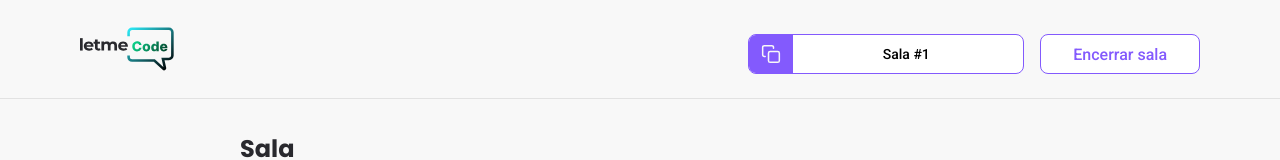
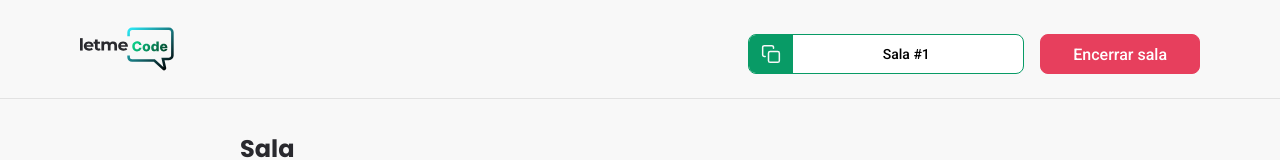
Before and after one commit to Jonaslunafreitas/Letmecode, a React (Create React App) app: page /admin/rooms/1 in a window 1280 px wide. Shown: the top 160 px of the page. Built offline with nearby package versions, Linux system fonts and the light colour scheme; no server answers; the database is empty.

Commit message:
Mudanças css de letmeak para letmecode

```diff
--- a/src/styles/auth.scss
+++ b/src/styles/auth.scss
@@ -4,7 +4,7 @@
     height: 100vh;
     aside {
         flex: 7;
-        background: #835afd;
+        background: #252525;
         color: #fff;
         display: flex;
         flex-direction: column;
@@ -41,6 +41,7 @@
         text-align: center;
         >img {
             align-self: center;
+            width: 180px;
         }
         h2 {
             font-size: 24px;
--- a/src/styles/button.scss
+++ b/src/styles/button.scss
@@ -2,7 +2,7 @@
     height: 50px;
     border-radius: 8px;
     font-weight: 500;
-    background: #835afd;
+    background: #089B66;
     color: #FFF;
     padding: 0 32px;
     display: flex;
@@ -15,9 +15,9 @@
         margin-right: 8px;
     }
     &.outlined {
-        background: #FFF;
-        border: 1px solid #835afd;
-        color: #835afd;
+        background: #E73F5D;
+        border: 1px solid #E73F5D;
+        color: #fff;
     }
     &:not(:disabled):hover {
         filter: brightness(0.9);
--- a/src/styles/room-code.scss
+++ b/src/styles/room-code.scss
@@ -3,12 +3,12 @@
     border-radius: 8px;
     overflow: hidden;
     background: #FFF;
-    border: 1px solid #835afd;
+    border: 1px solid #089B66;
     cursor: pointer;
     display: flex;
     div {
         height: 100%;
-        background: #835afd;
+        background: #089B66;
         padding: 0 12px;
         display: flex;
         justify-content: center;
--- a/src/styles/room.scss
+++ b/src/styles/room.scss
@@ -35,7 +35,7 @@
             }
             span {
                 margin-left: 16px;
-                background: #e559f9;
+                background: #089B66;
                 border-radius: 9999px;
                 padding: 8px 16px;
                 color: #FFF;
@@ -81,7 +81,7 @@
                     button {
                         background: transparent;
                         border: 0;
-                        color: #835AFD;
+                        color: #089B66;
                         text-decoration: underline;
                         font-size: 14px;
                         font-weight: 500;
```
